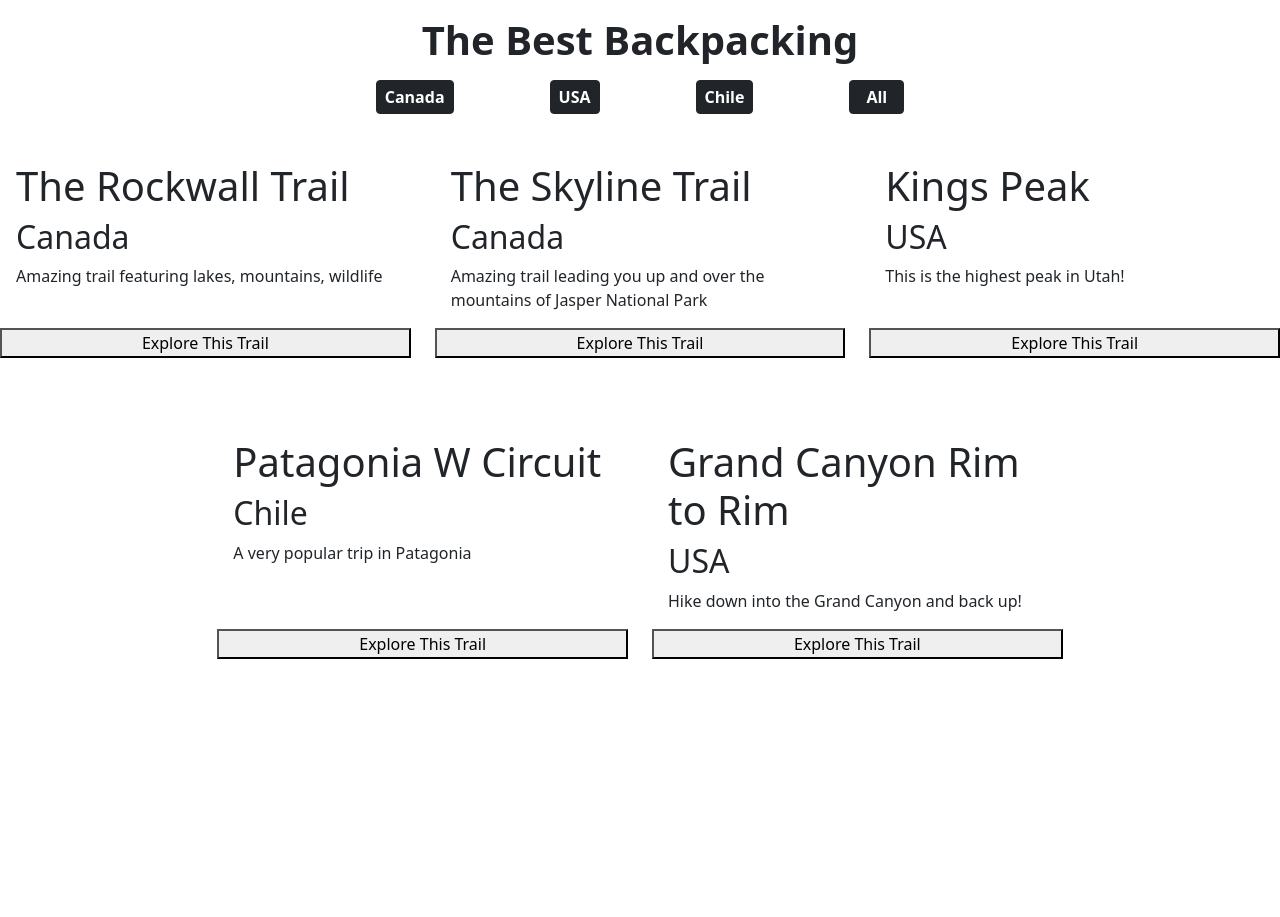
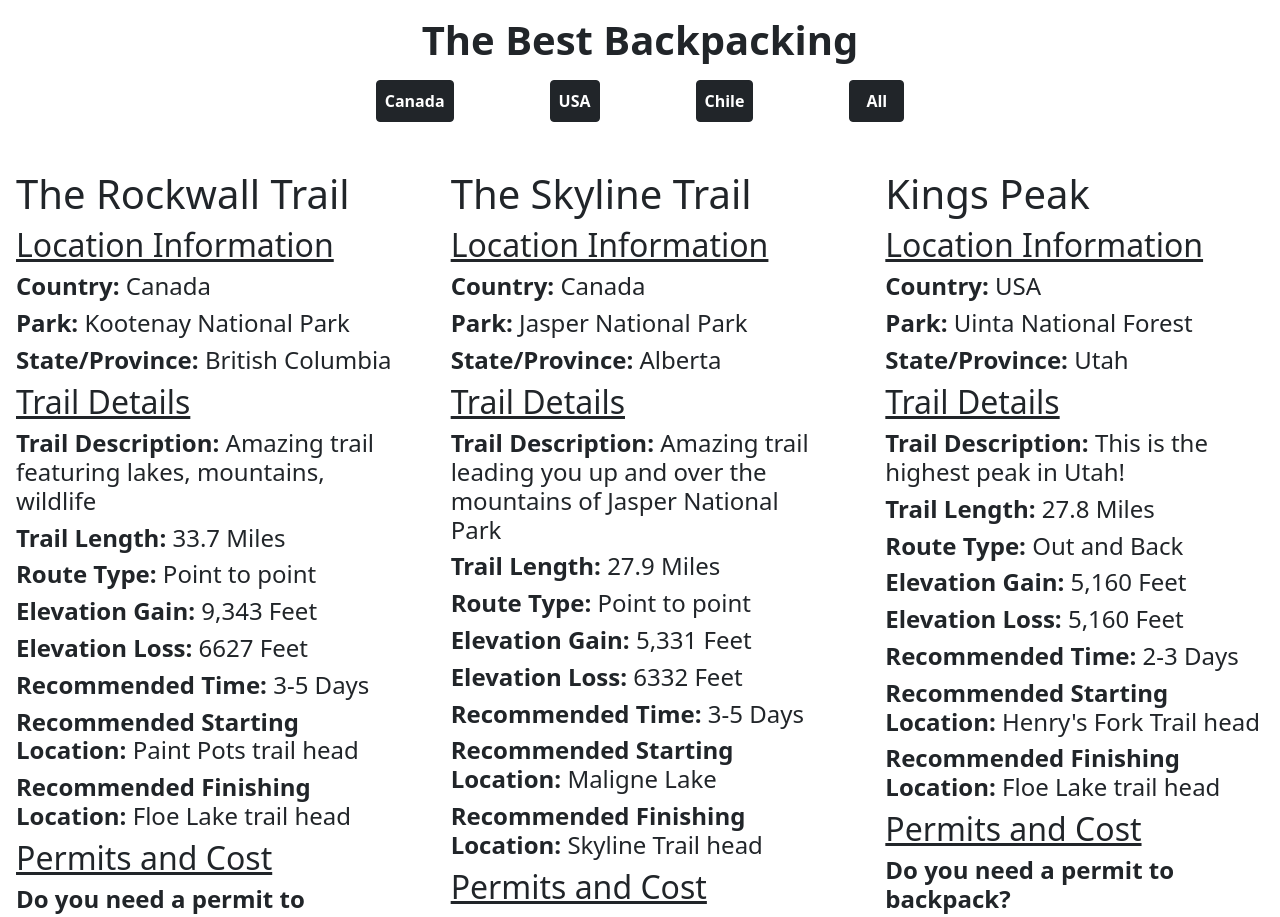
Before and after one commit to Benroberts37/theBestBackpacking, a React (Create React App) app: page / in a window 1280 px wide. Shown: the top 917 px of the page. Before the commit the page ends 800 px from the top, so only its background shows below. Built offline with nearby package versions, Linux system fonts and the light colour scheme.

Commit message:
added more info, styling, and playing around with the filter

```diff
--- a/src/Components /App.js
+++ b/src/Components /App.js
@@ -2,6 +2,7 @@
 import Card from "./Card";
 import Buttons from "./Buttons";
 import RealData from './RealData'
+import TrailCard from "./TrailCard";
 
 const App = () => {
   const [item, setItem] = useState(RealData);
@@ -12,8 +13,11 @@
     const newItem = RealData.filter((newProps) => {
       return newProps.country === item;
     });
+
     setItem(newItem);
   };
+
+
   return (
     <>
       <div className="">
@@ -24,7 +28,7 @@
             setItem={setItem}
             trailItems={trailItems}
           />
-          <Card item={item} />
+          <TrailCard item={item} />
         </div>
       </div>
     </>
--- a/src/Components /Buttons.js
+++ b/src/Components /Buttons.js
@@ -17,31 +17,13 @@
           );
         })}
         <button
-          className="btn-dark text-white p-1 px-3 mx-5 fw-bold btn"
+          className="btn-dark text-white p-2 px-3 mx-5 fw-bold btn"
           onClick={() => setItem(RealData)}
         >
           All
         </button>
+      </div>
 
-        {/* <button
-          className="btn-warning text-white p-1 mx-5"
-          onClick={() => filterItem("Breakfast")}
-        >
-          Breakfast
-        </button>
-        <button
-          className="btn-warning text-white p-1 px-2 mx-5"
-          onClick={() => filterItem("Lunch")}
-        >
-          Lunch
-        </button>
-        <button
-          className="btn-warning text-white p-1 mx-5"
-          onClick={() => filterItem("Dinner")}
-        >
-          Dinner
-        </button> */}
-      </div>
     </>
   );
 };
--- /dev/null
+++ b/src/Components /TrailCard.css
@@ -0,0 +1,3 @@
+.titles{
+
+}
--- a/src/Components /TrailCard.js
+++ b/src/Components /TrailCard.js
@@ -1,4 +1,5 @@
 import React from "react";
+import './TrailCard.css'
 
 const TrailCard = ({ item }) => {
   return (
@@ -12,30 +13,33 @@
                 key={props.id}
               >
                 <div className="card-body">
-                  <div className="card-title fw-bold fs-4">
-                    <h1>{props.nameOfTrail}</h1>
-                    <h2>Location Information</h2>
-                    <h4>{props.country}</h4>
-                    <h4>{props.parkLocation}</h4>
-                    <h4>{props.stateOrProvince}</h4>
-                    <h2>Trail Details</h2>
-                    <h4>{props.trailDescription}</h4>
-                    <h4>{props.lengthInMiles}</h4>
-                    <h4>{props.routeType}</h4>
-                    <h4>{props.elevationGainFt}</h4>
-                    <h4>{props.elevationLossFt}</h4>
-                    <h4>{props.recommendedTimeSpent}</h4>
-                    <h4>{props.recommendedStartingSpot}</h4>
-                    <h4>{props.recommendedFinishingSpot}</h4>
-                    <h4>{props.stateOrProvince}</h4>
-                    <h2>Permit Information and Cost</h2>
-                    <h4>{props.permitRequired}</h4>
-                    <h4>{props.hikingPermitCost}</h4>
-                    <h4>{props.PermitRequiredToEnterPark}</h4>
-                    <h4>{props.ParkPermitCost}</h4>
-                    <h4>{props.PermitGatheringInstructions}</h4>
-                    <h4>{props.permitWebsite}</h4>
-                    <h4>{props.howFastDoPermitsSellOut}</h4>
+                    <div>
+                      <h1>{props.nameOfTrail}</h1>
+                        <h2 className = "titles"><u>Location Information</u></h2>
+                        <h4><strong>Country: </strong>{props.country}</h4>
+                        <h4><strong>Park: </strong>{props.parkLocation}</h4>
+                        <h4><strong>State/Province: </strong>{props.stateOrProvince}</h4>
+                    <div>
+                        <h2 className = "titles"><u>Trail Details</u></h2>
+                        <h4><strong>Trail Description: </strong>{props.trailDescription}</h4>
+                        <h4><strong>Trail Length: </strong>{props.lengthInMiles}</h4>
+                        <h4><strong>Route Type: </strong>{props.routeType}</h4>
+                        <h4><strong>Elevation Gain: </strong>{props.elevationGainFt}</h4>
+                        <h4><strong>Elevation Loss: </strong>{props.elevationLossFt}</h4>
+                        <h4><strong>Recommended Time: </strong>{props.recommendedTimeSpent}</h4>
+                        <h4><strong>Recommended Starting Location: </strong>{props.recommendStartingSpot}</h4>
+                        <h4><strong>Recommended Finishing Location: </strong>{props.recommendedFinishingSpot}</h4>
+                    </div>
+                    <div>
+                        <h2 className = "titles"><u>Permits and Cost</u></h2>
+                        <h4><strong>Do you need a permit to backpack? </strong>{props.permitRequired}</h4>
+                        <h4><strong>Hiking Permit Cost: </strong>{props.hikingPermitCost}</h4>
+                        <h4><strong>Do you need a pass/permit to enter the park? </strong>{props.PermitRequiredToEnterPark}</h4>
+                        <h4><strong>Park Permit Cost: </strong>{props.ParkPermitCost}</h4>
+                        <h4><strong>Tips on getting a permit: </strong>{props.PermitGatheringInstructions}</h4>
+                        <h4><strong>permit website: </strong><a>{props.permitWebsite}</a></h4>
+                        <h4><strong>How fast do permits sell out? </strong>{props.howFastDoPermitsSellOut}</h4>
+                    </div>
                   </div>
                 </div>
               </div>
```
